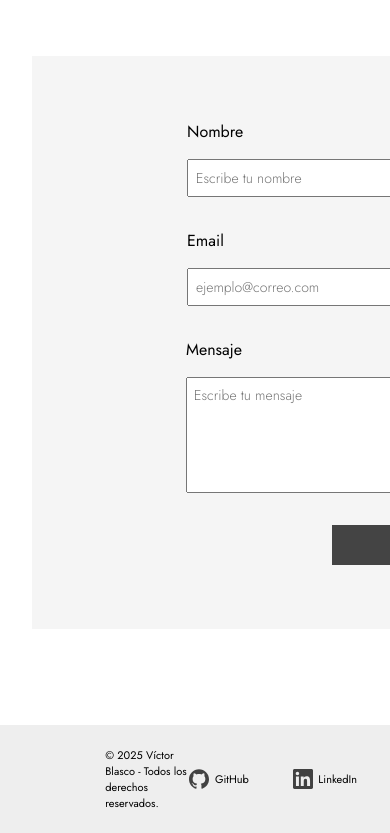
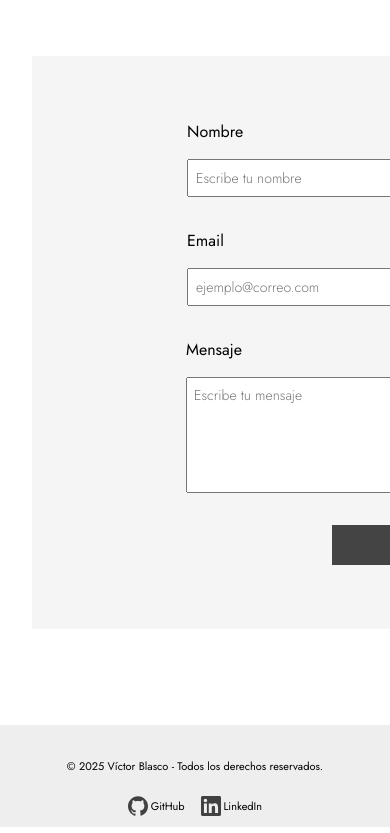
Before and after one commit to VictorBlasco5/portfolio, a Next.js app: page / in a window 390 px wide. Shown: the part 3891-4724 px from the top of the page. Built offline with nearby package versions, Linux system fonts and the light colour scheme.

Commit message:
responsive footer mobile

```diff
--- a/styles/footer.module.css
+++ b/styles/footer.module.css
@@ -42,3 +42,31 @@
 .media a:hover {
     color:#656565;
 }
+
+@media (max-width: 768px) {
+  .footer {
+    flex-direction: column;
+    align-items: center;
+    text-align: center;
+    padding: 1em 1em;
+    gap: 1em;
+  }
+
+  .marginLeft {
+    width: 100%;
+  }
+
+  .social {
+    flex-direction: row;
+    justify-content: center;
+    gap: 2rem;
+  }
+
+  .media {
+    gap: 1rem;
+  }
+
+  .media a {
+    gap: 0.25em;
+  }
+}
```
